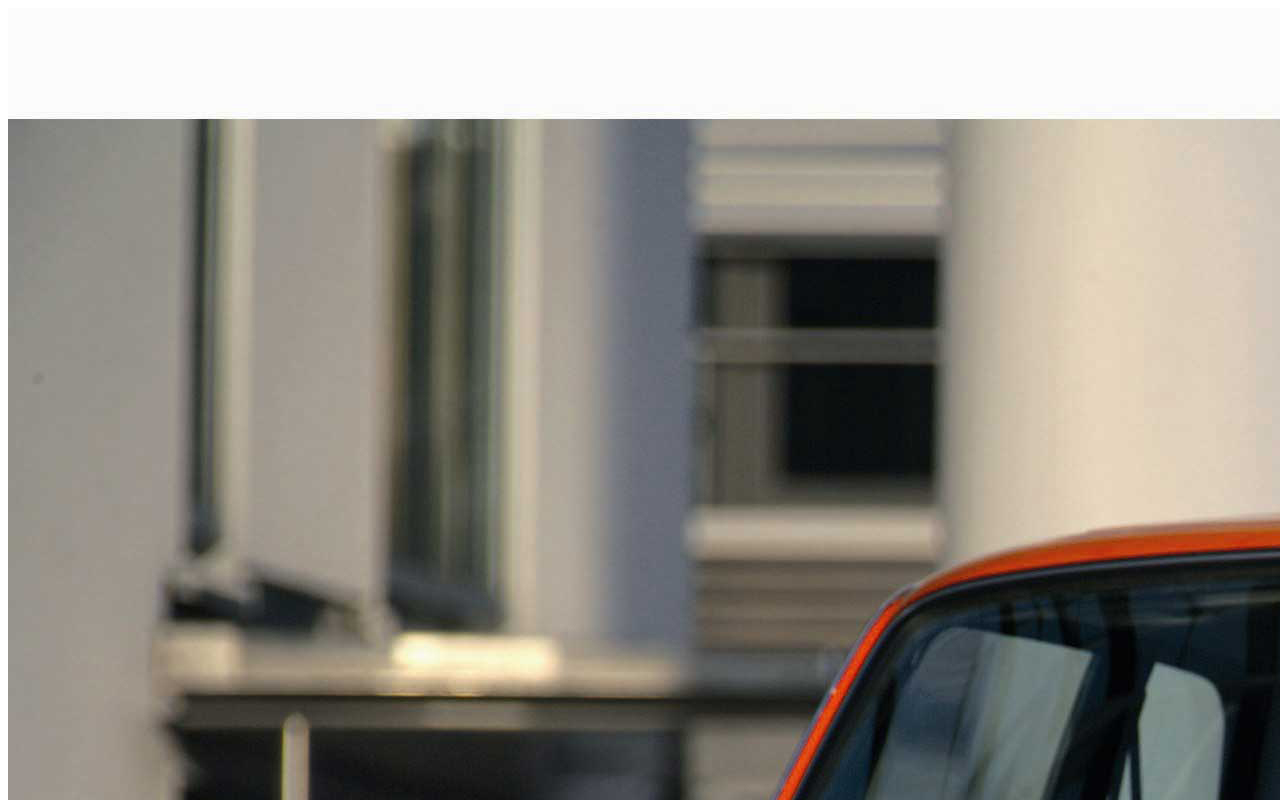
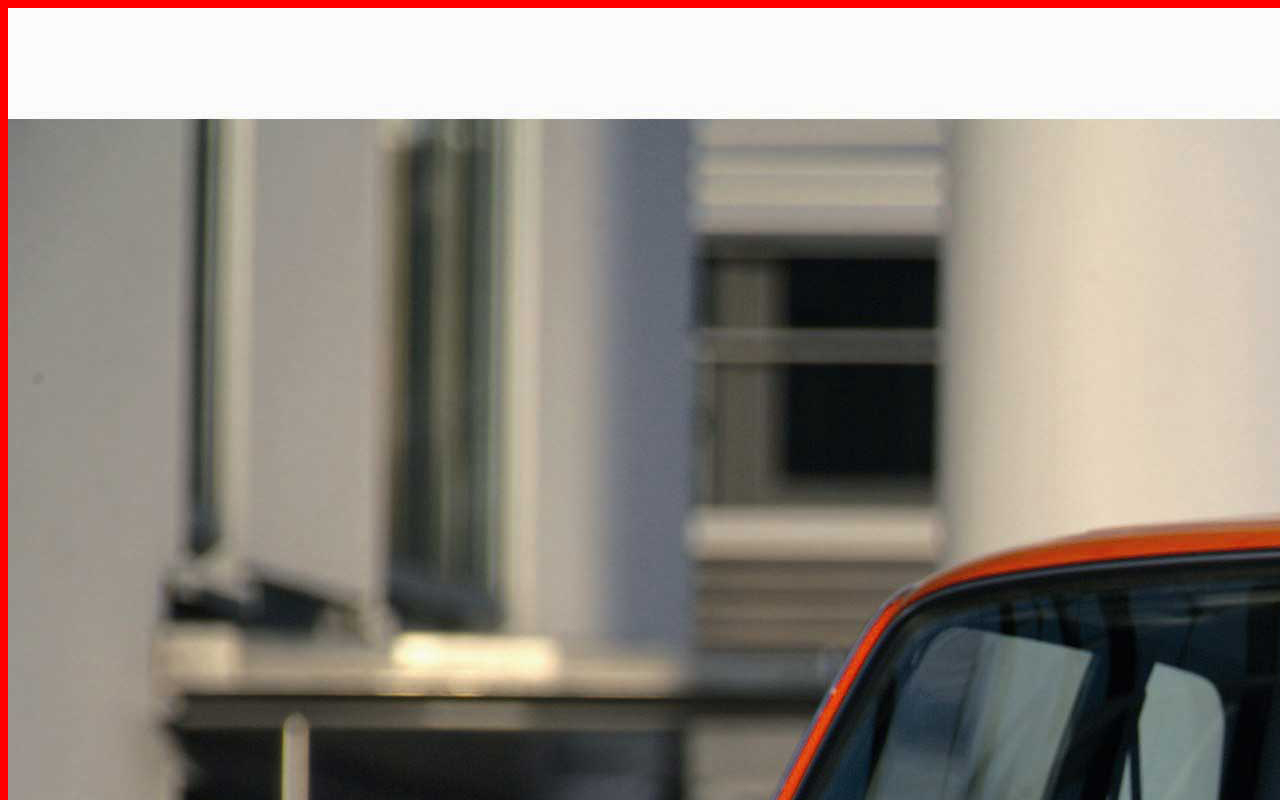
Before and after one commit to Jkutal/jkutal.github.io, a plain HTML site: page auto.html in a window 1280 px wide. Shown: the top 800 px of the page. Drawn offline with Linux system fonts and the light colour scheme.

Commit message:
Update style.css

```diff
--- a/css/style.css
+++ b/css/style.css
@@ -1,5 +1,5 @@
 body {
-  backround-color: red;
+  background-color: red;
 }
 
 h1 {
```
